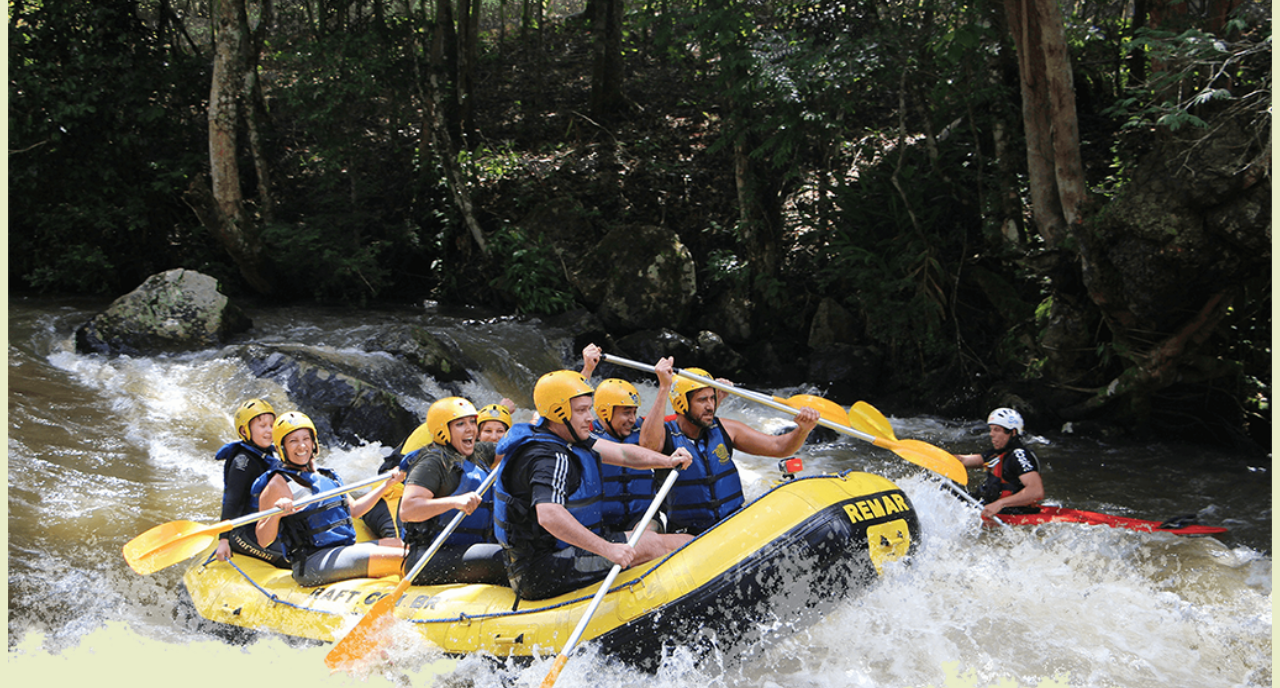
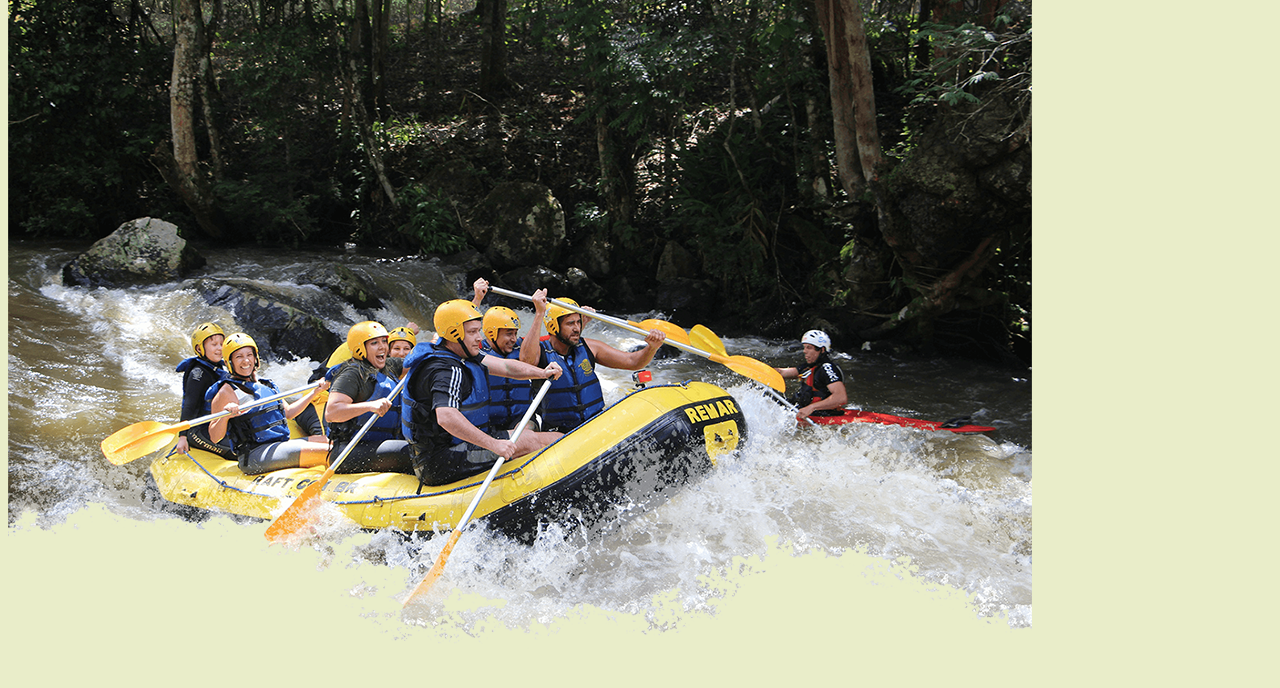
Before and after one commit to Nickynickson/wdd130, a plain HTML site: page wwr/index.html in a window 1280 px wide. Shown: the part 112-800 px from the top of the page. Drawn offline with Linux system fonts and the light colour scheme.

Commit message:
making a chage to the hero imgae

```diff
--- a/wwr/styles/style.css
+++ b/wwr/styles/style.css
@@ -82,7 +82,3 @@ footer p a:hover{
 .icon{
     width: 80px;
 }
-
-#hero-image{
-    width: 100%;
-}
```
